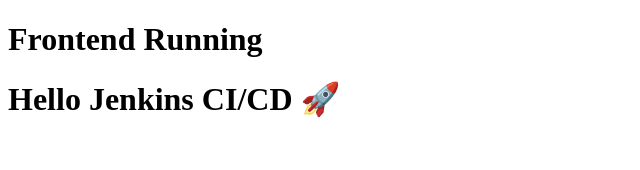
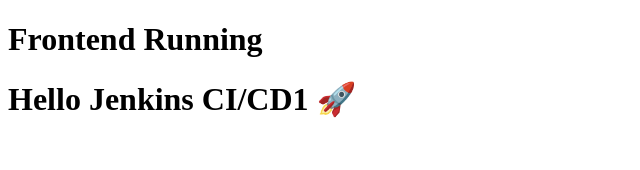
Before and after one commit to piyushchoudhary2005/devops-project, a React (Create React App) app in the folder frontend/: page / in a window 1280 px wide. Shown: the top 170 px of the page, without its empty margins (0-640 px from the left). Built offline with nearby package versions, Linux system fonts and the light colour scheme; no server answers.

Commit message:
jenkincheck1

```diff
--- a/frontend/src/App.js
+++ b/frontend/src/App.js
@@ -12,7 +12,7 @@
   return (
     <div>
       <h1>Frontend Running</h1>
-      <h1>Hello Jenkins CI/CD 🚀</h1>
+      <h1>Hello Jenkins CI/CD1 🚀</h1>
       <h2>{message}</h2>
     </div>
   );
```
